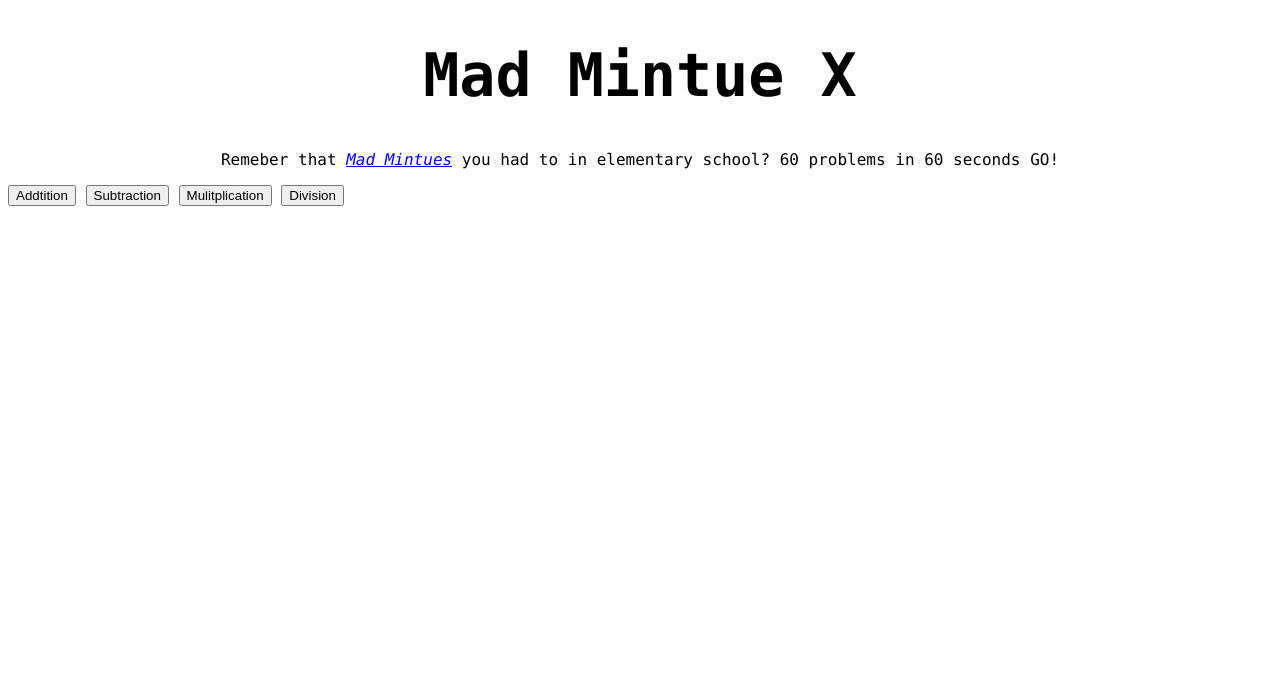
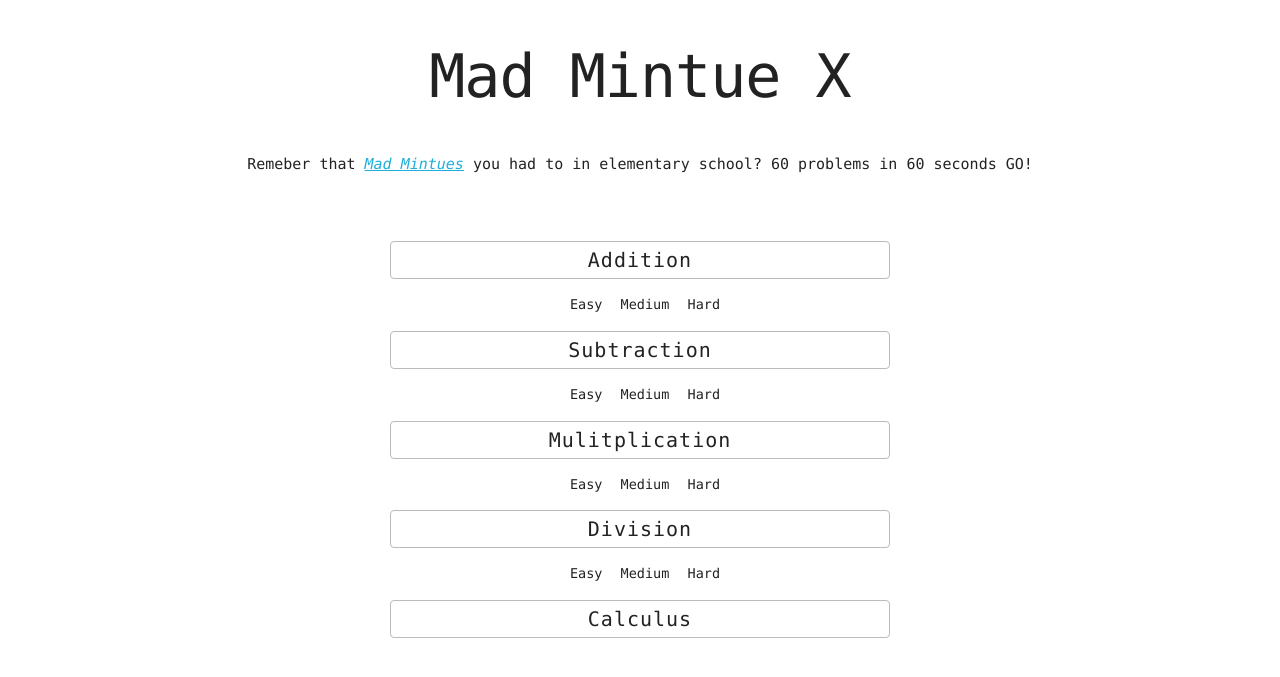
Before and after one commit to UMDHackers/Mad-Minute-X, a Flask app: page / in a window 1280 px wide. Shown: the top 677 px of the page. Run offline with Flask 2, Linux system fonts and the light colour scheme.

Commit message:
More code and styling

```diff
--- a/static/main.css
+++ b/static/main.css
@@ -1,5 +1,15 @@
 body {
   font-family: Menlo, Monaco, Consolas, "Courier New", monospace; }
+
+.vertical li {
+  display: block;
+  text-align: center; }
+.vertical button {
+  font-size: 20px;
+  width: 500px; }
+
+.words {
+  padding-bottom: 40px; }
 
 .center {
   text-align: center; }
@@ -7,4 +17,10 @@ body {
 .header {
   font-size: 30px; }
 
+.inner {
+  padding-right: 10px; }
+  .inner li {
+    display: inline;
+    padding-right: 10px; }
+
 /*# sourceMappingURL=main.css.map */
--- a/static/main.scss
+++ b/static/main.scss
@@ -1,11 +1,39 @@
 $font-stack: Menlo, Monaco, Consolas, "Courier New", monospace;
 $bigger-font: 30px;
+$smaller-font: 20px;
+$smaller-text: 10px;
+$width: 500px;
+$top: 40px;
 body {
   font-family: $font-stack;
 }
+.vertical {
+  li {
+    display: block;
+
+    text-align: center;
+  }
+  button {
+    font-size: $smaller-font;
+
+    width: $width;
+  }
+
+}
+.words {
+  padding-bottom: $top;
+}
 .center {
   text-align: center;
+
 }
 .header {
   font-size: $bigger-font;
 }
+.inner{
+  li{
+    display: inline;
+    padding-right: 10px;
+  }
+  padding-right:10px;
+}
--- a/templates/index.html
+++ b/templates/index.html
@@ -2,28 +2,77 @@
 <html>
   <head>
     <title>Mad Mintue X</title>
-
+    <link rel = "stylesheet" href = "static/Skeleton-2.0.4/css/skeleton.css">
+    <link rel = "stylesheet" href = "static/Skeleton-2.0.4/css/normalize.css">
+    <script src="https://ajax.googleapis.com/ajax/libs/jquery/1.12.0/jquery.min.js"></script>
     <link rel="stylesheet" href = "static/main.css">
 
   </head>
   <body>
+    {% set levels = ["Easy","Medium","Hard"] %}
+
     <div class = "center header">
       <h1>Mad Mintue X</h1>
     </div>
-    <p class = "center">Remeber that <i><a href = "static/img.jpg">Mad Mintues</a></i> you had to in
+    <p class = "center words">Remeber that <i><a href = "static/img.jpg">Mad Mintues</a></i> you had to in
        elementary school? 60 problems in 60 seconds GO!</p>
-       <button>
-         Addtition
+    <div class = "vertical">
+      <ul>
+        <li>
+            <button class = "addBtn">
+             Addition
             </button>
-       <button>
+            <div id = "add_level">
+              <ul class = "inner">
+                {% for lvl in levels %}
+                  <li>{{lvl}}</li>
+                {% endfor %}
+              </ul>
+            </div>
+         </li>
+         <li>
+           <button class = "subBtn">
              Subtraction
            </button>
-       <button>
+           <div id = "sub_level">
+             <ul class = "inner">
+               {% for lvl in levels %}
+                 <li>{{lvl}}</li>
+               {% endfor %}
+             </ul>
+           </div>
+         </li>
+         <li>
+           <button class = "mulBtn">
              Mulitplication
            </button>
-       <button>
+           <div id = "mul_level">
+             <ul class = "inner">
+               {% for lvl in levels %}
+                 <li>{{lvl}}</li>
+               {% endfor %}
+             </ul>
+           </div>
+         </li>
+         <li>
+           <button class = "divBtn">
              Division
            </button>
+           <div id = "div_level">
+             <ul class = "inner">
+               {% for lvl in levels %}
+                 <li>{{lvl}}</li>
+               {% endfor %}
+             </ul>
+           </div>
+         </li>
+         <li>
+           <button class = "calcBtn">
+             Calculus
+           </button>
+         </li>
+       <ul>
+     </div>
 
   </body>
 </html>
```
Also changed, not shown: static/main.js (added), 1 other file. Lines whose indentation alone changed are shown as unchanged.
